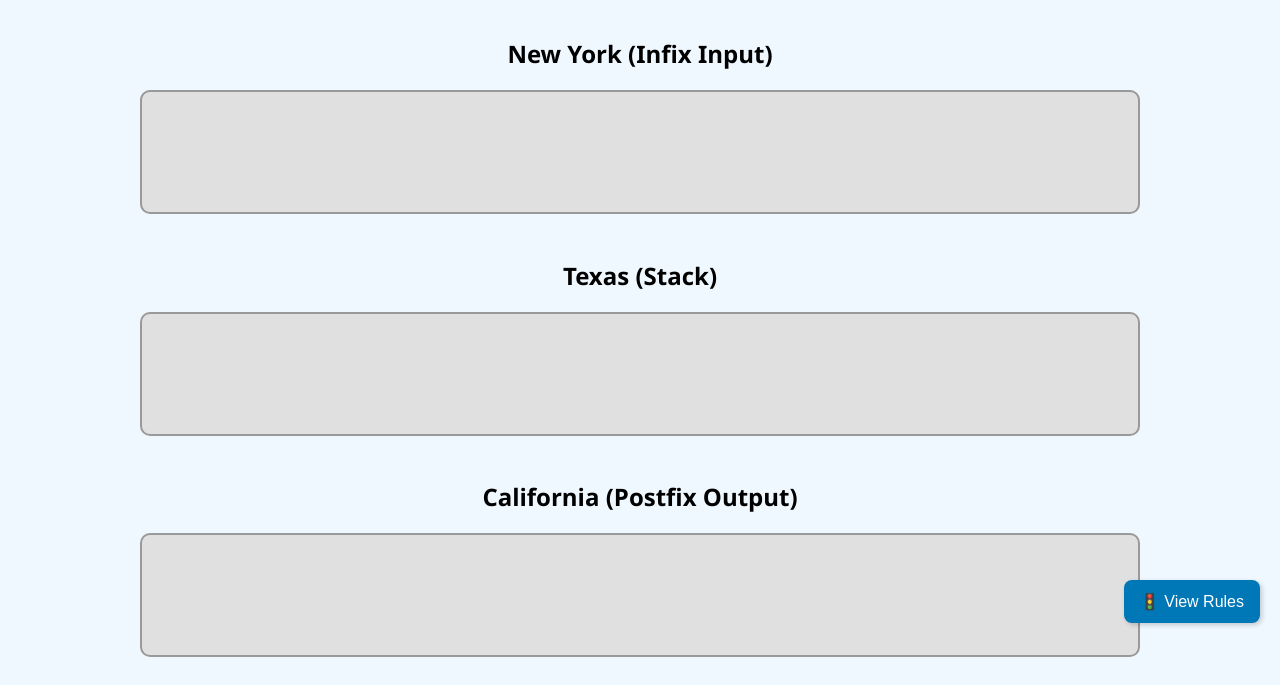
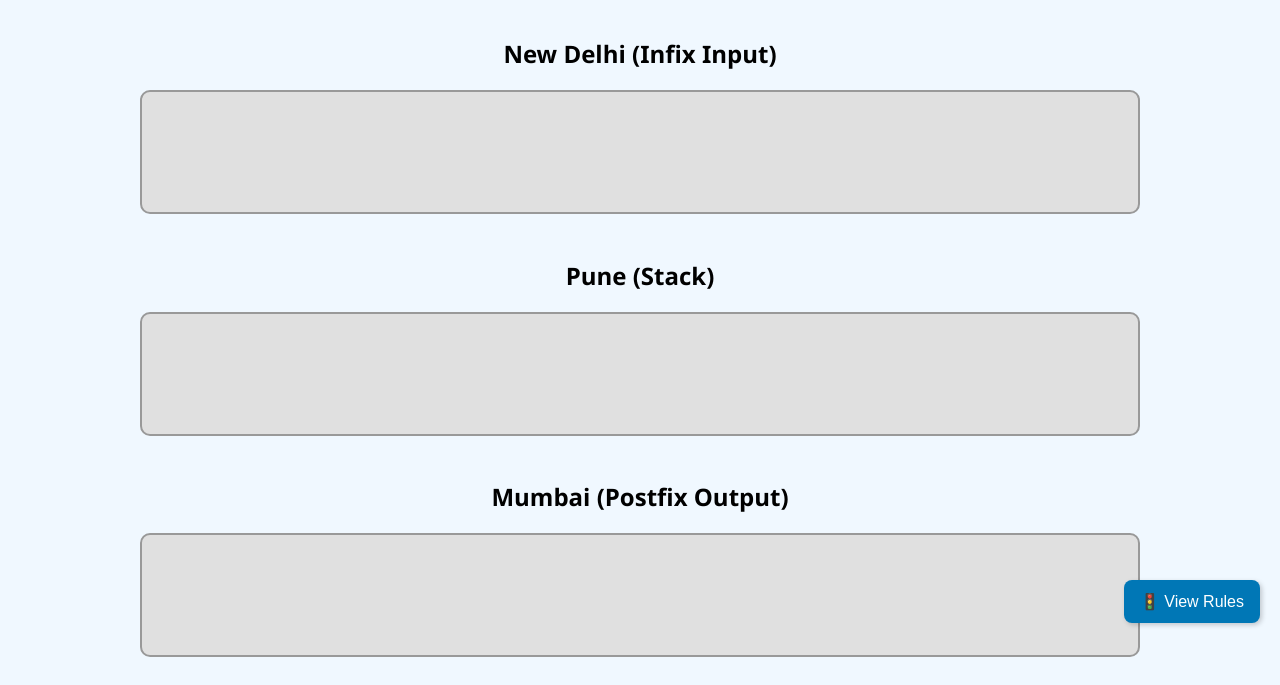
Before and after one commit to Kanav-Dogra/infix-to-postfix-convertor, a plain HTML site: page index.html in a window 1280 px wide. Shown: the part 157-842 px from the top of the page. Drawn offline with Linux system fonts and the light colour scheme.

Commit message:
Update index.html

```diff
--- a/index.html
+++ b/index.html
@@ -15,17 +15,17 @@
 
   <div class="track-container">
     <div class="track">
-      <h2>New York (Infix Input)</h2>
+      <h2>New Delhi (Infix Input)</h2>
       <div class="rail" id="infixRail"></div>
     </div>
 
     <div class="track">
-      <h2>Texas (Stack)</h2>
+      <h2>Pune (Stack)</h2>
       <div class="rail" id="stackRail"></div>
     </div>
 
     <div class="track">
-      <h2>California (Postfix Output)</h2>
+      <h2>Mumbai (Postfix Output)</h2>
       <div class="rail" id="postfixRail"></div>
     </div>
   </div>
```
